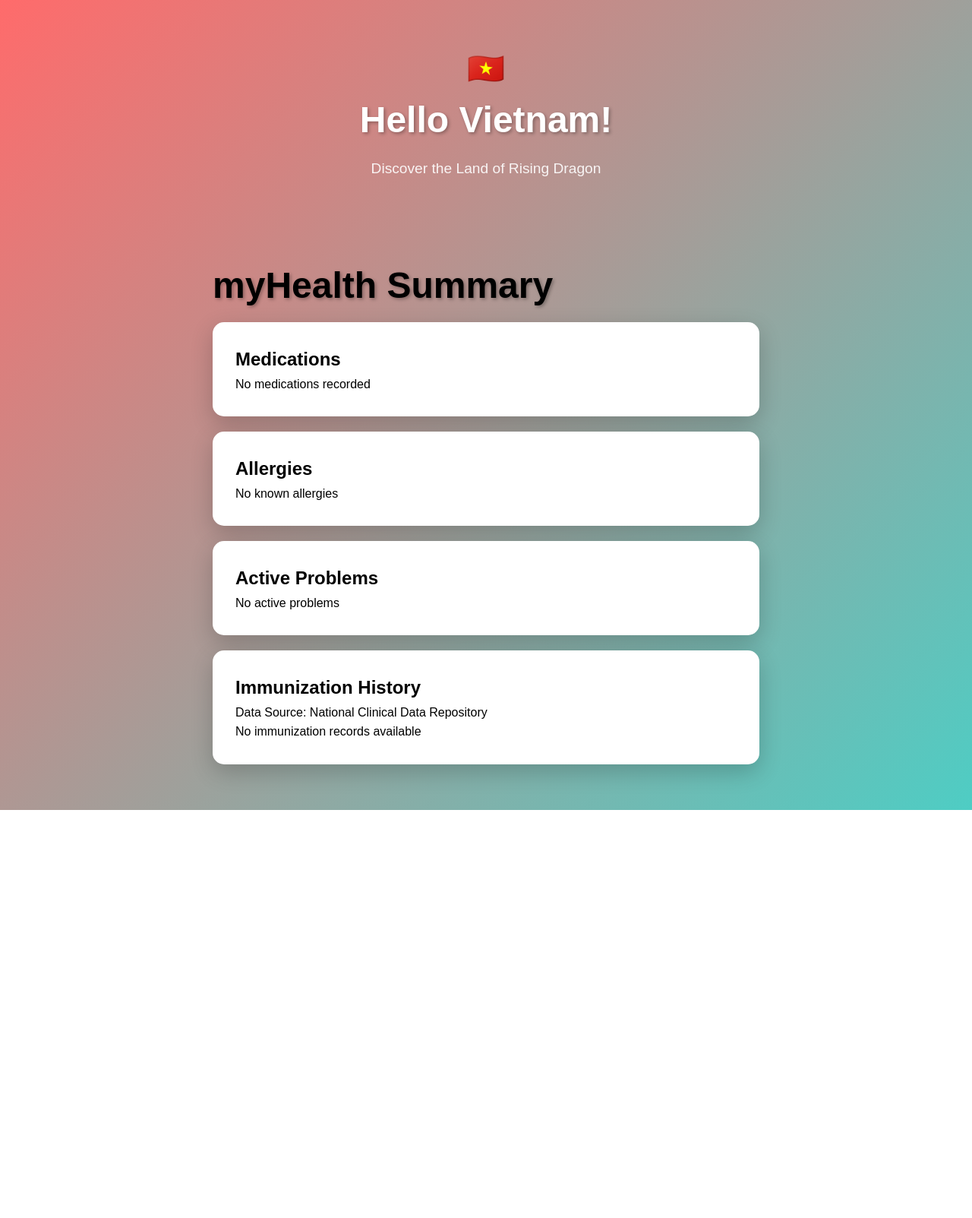
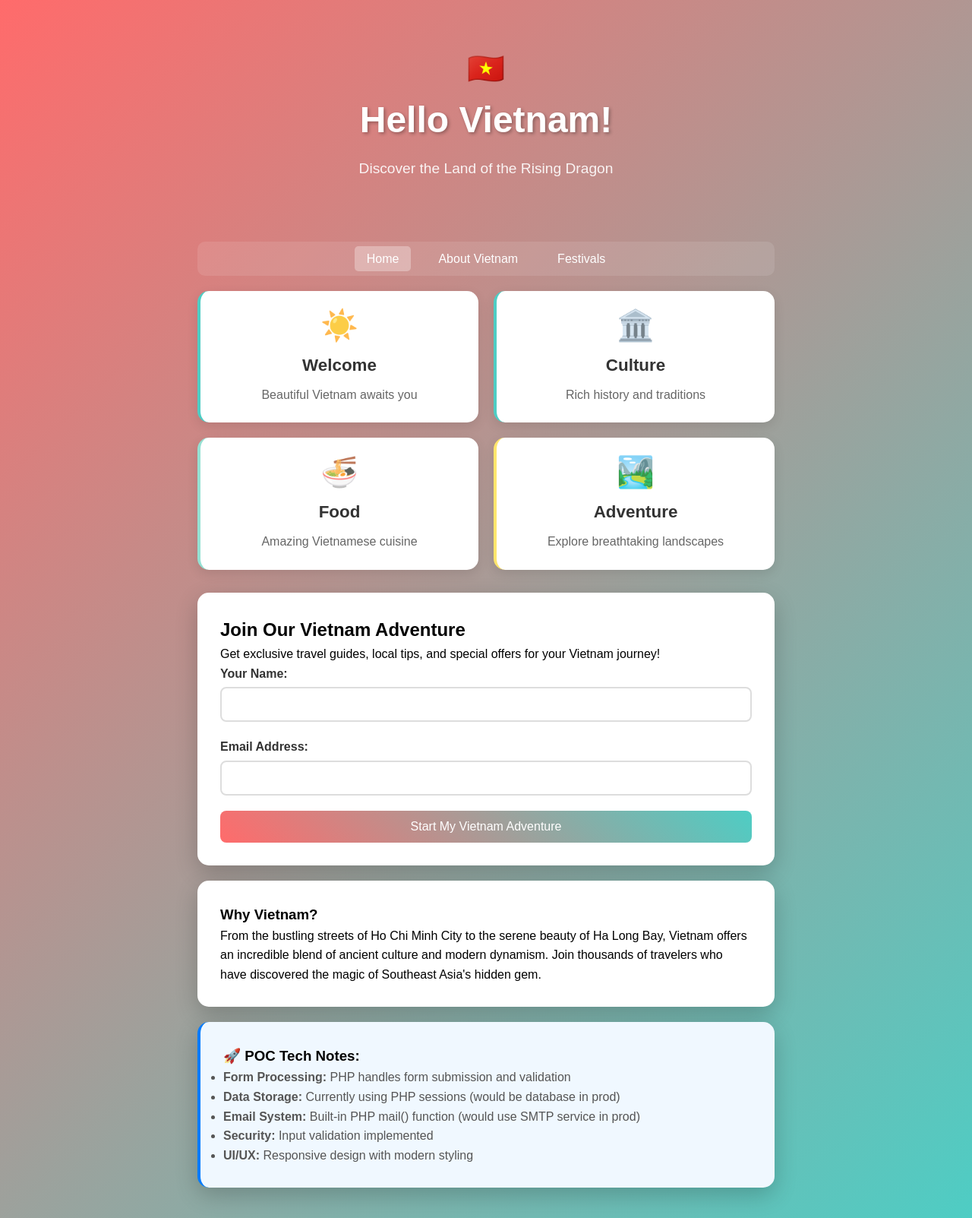
Before and after one commit to jspro1/Hello-Vietnam, a PHP site: page / in a window 1280 px wide. Shown: the whole page at 76% size. Before the commit the page ends 1066 px from the top, so only its background shows below. Run offline with PHP 8.4, Linux system fonts and the light colour scheme.

Commit message:
added festivals page, nav updates

```diff
--- a/index.php
+++ b/index.php
@@ -1,133 +1,205 @@
 <?php
-// Load JSON data
-function load_json($path) {
-    if (!file_exists($path)) return null;
-    $json = file_get_contents($path);
-    return json_decode($json, true);
+// Set page variables
+$page_title = 'Hello Vietnam - Discover the Beauty';
+$header_title = 'Hello Vietnam!';
+$header_subtitle = 'Discover the Land of the Rising Dragon';
+
+// Debug info for POC
+$debug_info = '';
+
+// Form handling
+$message = '';
+$submitted = false;
+
+if ($_POST && isset($_POST['name']) && isset($_POST['email'])) {
+    $name = htmlspecialchars(trim($_POST['name']));
+    $email = htmlspecialchars(trim($_POST['email']));
+
+    $debug_info .= "<span class='icon icon-success icon-inline'></span>Form submitted successfully!<br>";
+    $debug_info .= "<span class='icon icon-user icon-inline'></span>Name: " . $name . "<br>";
+    $debug_info .= "<span class='icon icon-email icon-inline'></span>Email: " . $email . "<br>";
+
+    // Basic validation
+    if (!empty($name) && filter_var($email, FILTER_VALIDATE_EMAIL)) {
+        $timestamp = date('Y-m-d H:i:s');
+
+        // Store in session (simulate database)
+        $_SESSION['leads'][] = [
+            'name' => $name,
+            'email' => $email,
+            'timestamp' => $timestamp
+        ];
+
+        $debug_info .= "<span class='icon icon-success icon-inline'></span>Validation passed - data is valid!<br>";
+        $debug_info .= "<span class='icon icon-database icon-inline'></span>Data stored in session (simulating database)<br>";
+
+        // Email attempt (POC version)
+        $to = "your-email@example.com"; // Email can be changed for test purposes
+        $subject = "Vietnam Adventure - New Signup: $name";
+        $email_body = "New Vietnam Adventure signup!\n\nName: $name\nEmail: $email\nTimestamp: $timestamp\n\nBest regards,\nVietnam Adventure System";
+        $headers = "From: noreply@vietnam-adventure.com\r\nReply-To: $email";
+
+        // Attempt to send email
+        if (function_exists('mail')) {
+            $email_sent = @mail($to, $subject, $email_body, $headers);
+            if ($email_sent) {
+                $debug_info .= "<span class='icon icon-email icon-inline'></span>Email sent successfully to the admin<br>";
+            } else {
+                $debug_info .= "<span class='icon icon-warning icon-inline'></span>Email sending failed (normal on free hosting - would work with configured SMTP in prod)<br>";
+            }
+        } else {
+            $debug_info .= "<span class='icon icon-warning icon-inline'></span>Mail function not available on this server<br>";
+        }
+
+        $debug_info .= "<span class='icon icon-celebration icon-inline'></span>Process completed successfully<br>";
+
+        $message = "Xin chào $name! Thank you for your interest in Vietnam. Welcome to our community!";
+        $submitted = true;
+
+    } else {
+        $message = "Please provide a valid name and email address.";
+        $debug_info .= "<span class='icon icon-error icon-inline'></span>Validation failed - please check your input<br>";
+    }
 }
 
-// Load patient and immunization data
-$patient = load_json(__DIR__ . '/data/patient.json');
-$imms = load_json(__DIR__ . '/data/immunizations.json');
+// Get lead count
+$lead_count = isset($_SESSION['leads']) ? count($_SESSION['leads']) : 0;
 
-// Set page title
-$page_title = "myHealth Summary";
+// Includes
+include 'header.php';
+include 'nav.php';
+
 ?>
+        <!-- Cards  -->
+        <div style="display: grid; grid-template-columns: repeat(auto-fit, minmax(250px, 1fr)); gap: 20px; margin-bottom: 30px;">
+            <div class="feature-card">
+                <div class="feature-icon icon icon-welcome icon-lg"></div>
+                <h3>Welcome</h3>
+                <p>Beautiful Vietnam awaits you</p>
+            </div>
 
-<?php include 'includes/header.php'; ?>
 
-<main class="dashboard">
-    <div class="container">
-        <div class="dashboard-header">
-            <h1>myHealth Summary</h1>
-            <?php if ($patient): ?>
-                <p class="patient-info">
-                    <?php echo htmlspecialchars($patient['name']); ?> •
-                    Born <?php echo date('M j, Y', strtotime($patient['dob'])); ?>
-                </p>
+            <!-- Culture Card link  -->
+            <a href="festivals.php" style="text-decoration: none; color: inherit;">
+                <div class="feature-card" style="cursor: pointer;">
+                    <div class="feature-icon icon icon-culture icon-lg"></div>
+                    <h3>Culture</h3>
+                    <p>Rich history and traditions</p>
+                </div>
+            </a>
+
+            <div class="feature-card">
+                <div class="feature-icon icon icon-food icon-lg"></div>
+                <h3>Food</h3>
+                <p>Amazing Vietnamese cuisine</p>
+            </div>
+            <div class="feature-card">
+                <div class="feature-icon icon icon-adventure icon-lg"></div>
+                <h3>Adventure</h3>
+                <p>Explore breathtaking landscapes</p>
+            </div>
+        </div>
+
+        <?php if ($debug_info): ?>
+        <div class="card" style="background: linear-gradient(135deg, #e3f2fd, #f3e5f5); border-left: 4px solid #2196f3;">
+            <h3><span class="icon icon-debug icon-inline"></span>POC Debug Info:</h3>
+            <p style="font-size: 0.95em; color: #333; line-height: 1.6;"><?php echo $debug_info; ?></p>
+            <small style="color: #666; font-style: italic;">
+                This debug info helps you understand what happens when the form is submitted.
+                In a production version, this would be hidden.
+            </small>
+        </div>
+        <?php endif; ?>
+
+        <div class="card">
+            <?php if ($message): ?>
+                <div class="message <?php echo $submitted ? 'success' : 'error'; ?>">
+                    <span class="icon <?php echo $submitted ? 'icon-success' : 'icon-error'; ?> icon-inline"></span><?php echo $message; ?>
+                </div>
+            <?php endif; ?>
+
+            <?php if (!$submitted): ?>
+                <h2>Join Our Vietnam Adventure</h2>
+                <p>Get exclusive travel guides, local tips, and special offers for your Vietnam journey!</p>
+
+                <form method="POST" action="">
+                    <div class="form-group">
+                        <label for="name">Your Name:</label>
+                        <input type="text" id="name" name="name" required
+                               value="<?php echo isset($_POST['name']) ? htmlspecialchars($_POST['name']) : ''; ?>">
+                    </div>
+
+                    <div class="form-group">
+                        <label for="email">Email Address:</label>
+                        <input type="email" id="email" name="email" required
+                               value="<?php echo isset($_POST['email']) ? htmlspecialchars($_POST['email']) : ''; ?>">
+                    </div>
+
+                    <button type="submit" class="btn">Start My Vietnam Adventure</button>
+                </form>
+            <?php else: ?>
+                <h2>Welcome to the Vietnam Community!</h2>
+                <p>Your adventure guide will be sent to your email shortly.</p>
+                <p>In the meantime, here are some quick Vietnam facts:</p>
+                <ul style="margin: 20px 0; padding-left: 20px;">
+                    <li><span class="icon icon-capitol icon-inline"></span>Capital: Hanoi</li>
+                    <li><span class="icon icon-city icon-inline"></span>Largest city: Ho Chi Minh City</li>
+                    <li><span class="icon icon-pho icon-inline"></span>Famous dish: Phở</li>
+                    <li><span class="icon icon-unesco icon-inline"></span>UNESCO Sites: 8 World Heritage Sites</li>
+                    <li><span class="icon icon-coffee icon-inline"></span>Coffee: 2nd largest exporter globally</li>
+                </ul>
+
+                <form method="POST" action="">
+                    <button type="submit" class="btn">Sign Up Another Friend</button>
+                </form>
             <?php endif; ?>
         </div>
 
-        <div class="card-grid">
-            <!-- Medications Card -->
-            <section class="card medications-card">
-                <div class="card-header">
-                    <h2>Medications</h2>
-                    <div class="card-icon medications-icon"></div>
-                </div>
-                <div class="card-content">
-                    <?php if ($patient && !empty($patient['medications'])): ?>
-                        <?php foreach ($patient['medications'] as $med): ?>
-                            <div class="med-item">
-                                <h3><?php echo htmlspecialchars($med['name']); ?></h3>
-                                <p><?php echo htmlspecialchars($med['dose']); ?>, <?php echo htmlspecialchars($med['frequency']); ?></p>
-                            </div>
-                        <?php endforeach; ?>
-                    <?php else: ?>
-                        <p class="empty-state">No medications recorded</p>
-                    <?php endif; ?>
-                </div>
-            </section>
+        <?php if ($lead_count > 0): ?>
+        <div class="card">
+            <div class="stats">
+                <span class="icon icon-celebration icon-inline"></span><?php echo $lead_count; ?> adventurous soul has joined our Vietnam community!
+            </div>
+        </div>
+        <?php endif; ?>
 
-            <!-- Allergies Card -->
-            <section class="card allergies-card">
-                <div class="card-header">
-                    <h2>Allergies</h2>
-                    <div class="card-icon allergies-icon"></div>
-                </div>
-                <div class="card-content">
-                    <?php if ($patient && !empty($patient['allergies'])): ?>
-                        <?php foreach ($patient['allergies'] as $allergy): ?>
-                            <div class="allergy-item">
-                                <h3><?php echo htmlspecialchars($allergy['substance']); ?></h3>
-                                <p>Reaction: <?php echo htmlspecialchars($allergy['reaction']); ?></p>
-                            </div>
-                        <?php endforeach; ?>
-                    <?php else: ?>
-                        <p class="empty-state">No known allergies</p>
-                    <?php endif; ?>
-                </div>
-            </section>
+        <?php if (isset($_SESSION['leads']) && !empty($_SESSION['leads'])): ?>
+        <div class="card">
+            <h3>📋 Collected Leads (POC Demonstration):</h3>
+            <p style="color: #666; font-size: 0.9em; margin-bottom: 15px;">
+                <em>This shows the data being collected in real-time. In production, this data would be stored in a secure database.</em>
+            </p>
+            <ul style="max-height: 200px; overflow-y: auto;">
+                <?php foreach (array_reverse($_SESSION['leads']) as $index => $lead): ?>
+                    <li style="margin: 10px 0; padding: 15px; background: #f8f9fa; border-radius: 8px; border-left: 3px solid #007bff;">
+                        <strong><?php echo htmlspecialchars($lead['name']); ?></strong> -
+                        <?php echo htmlspecialchars($lead['email']); ?><br>
+                        <small style="color: #666;">
+                            <span class="icon icon-clock icon-inline"></span>Signed up: <?php echo $lead['timestamp']; ?>
+                            (Entry #<?php echo count($_SESSION['leads']) - $index; ?>)
+                        </small>
+                    </li>
+                <?php endforeach; ?>
+            </ul>
+        </div>
+        <?php endif; ?>
 
-            <!-- Diagnoses Card -->
-            <section class="card problems-card">
-                <div class="card-header">
-                    <h2>Active Problems</h2>
-                    <div class="card-icon problems-icon"></div>
-                </div>
-                <div class="card-content">
-                    <?php if ($patient && !empty($patient['problems'])): ?>
-                        <?php foreach ($patient['problems'] as $problem): ?>
-                            <div class="problem-item">
-                                <h3><?php echo htmlspecialchars($problem['display']); ?></h3>
-                                <p class="problem-code">Code: <?php echo htmlspecialchars($problem['code']); ?></p>
-                            </div>
-                        <?php endforeach; ?>
-                    <?php else: ?>
-                        <p class="empty-state">No active problems</p>
-                    <?php endif; ?>
-                </div>
-            </section>
+        <div class="card">
+            <h3>Why Vietnam?</h3>
+            <p>From the bustling streets of Ho Chi Minh City to the serene beauty of Ha Long Bay,
+               Vietnam offers an incredible blend of ancient culture and modern dynamism.
+               Join thousands of travelers who have discovered the magic of Southeast Asia's hidden gem.</p>
         </div>
 
-        <!-- Immunizations Section (Integration) -->
-        <section class="immunizations-section">
-            <div class="card immunizations-card highlighted">
-                <div class="card-header">
-                    <h2>Immunization History</h2>
-                    <div class="card-icon immunizations-icon"></div>
-                </div>
-                <div class="integration-label">
-                    <span class="source-badge">Data Source: National Clinical Data Repository</span>
-                </div>
-                <div class="card-content">
-                    <?php if ($imms && !empty($imms['immunizations'])): ?>
-                        <div class="immunizations-table">
-                            <?php foreach ($imms['immunizations'] as $imm): ?>
-                                <div class="imm-row">
-                                    <div class="imm-vaccine">
-                                        <h3><?php echo htmlspecialchars($imm['vaccine']); ?></h3>
-                                        <span class="imm-status status-<?php echo $imm['status']; ?>">
-                                            <?php echo ucfirst($imm['status']); ?>
-                                        </span>
-                                    </div>
-                                    <div class="imm-details">
-                                        <p class="imm-date"><?php echo date('M j, Y', strtotime($imm['date'])); ?></p>
-                                        <p class="imm-lot">Lot: <?php echo htmlspecialchars($imm['lot']); ?></p>
-                                    </div>
-                                </div>
-                            <?php endforeach; ?>
-                        </div>
-                        <p class="data-timestamp">
-                            Last updated: <?php echo date('M j, Y g:i A', strtotime($imms['retrieved_at'])); ?>
-                        </p>
-                    <?php else: ?>
-                        <p class="empty-state">No immunization records available</p>
-                    <?php endif; ?>
-                </div>
-            </div>
-        </section>
-    </div>
-</main>
+        <div class="card" style="background: #f0f8ff; border-left: 4px solid #007bff;">
+            <h3><span class="icon icon-rocket icon-inline"></span>POC Tech Notes:</h3>
+            <ul style="color: #555; line-height: 1.6;">
+                <li><strong>Form Processing:</strong> PHP handles form submission and validation</li>
+                <li><strong>Data Storage:</strong> Currently using PHP sessions (would be database in prod)</li>
+                <li><strong>Email System:</strong> Built-in PHP mail() function (would use SMTP service in prod)</li>
+                <li><strong>Security:</strong> Input validation implemented</li>
+                <li><strong>UI/UX:</strong> Responsive design with modern styling</li>
+            </ul>
+        </div>
 
-<?php include 'includes/footer.php'; ?>
+<?php include 'footer.php'; ?>
--- /dev/null
+++ b/nav.php
@@ -0,0 +1,11 @@
+<?php
+// nav.php - navigation menu
+?>
+
+<nav>
+    <ul>
+        <li><a href="index.php" class="active">Home</a></li>
+        <li><a href="about.php">About Vietnam</a></li>
+        <li><a href="festivals.php">Festivals</a></li>
+    </ul>
+</nav>
```
Also changed, not shown: about.php (+2 -8 lines), festivals.php (added, +53 -0 lines).
